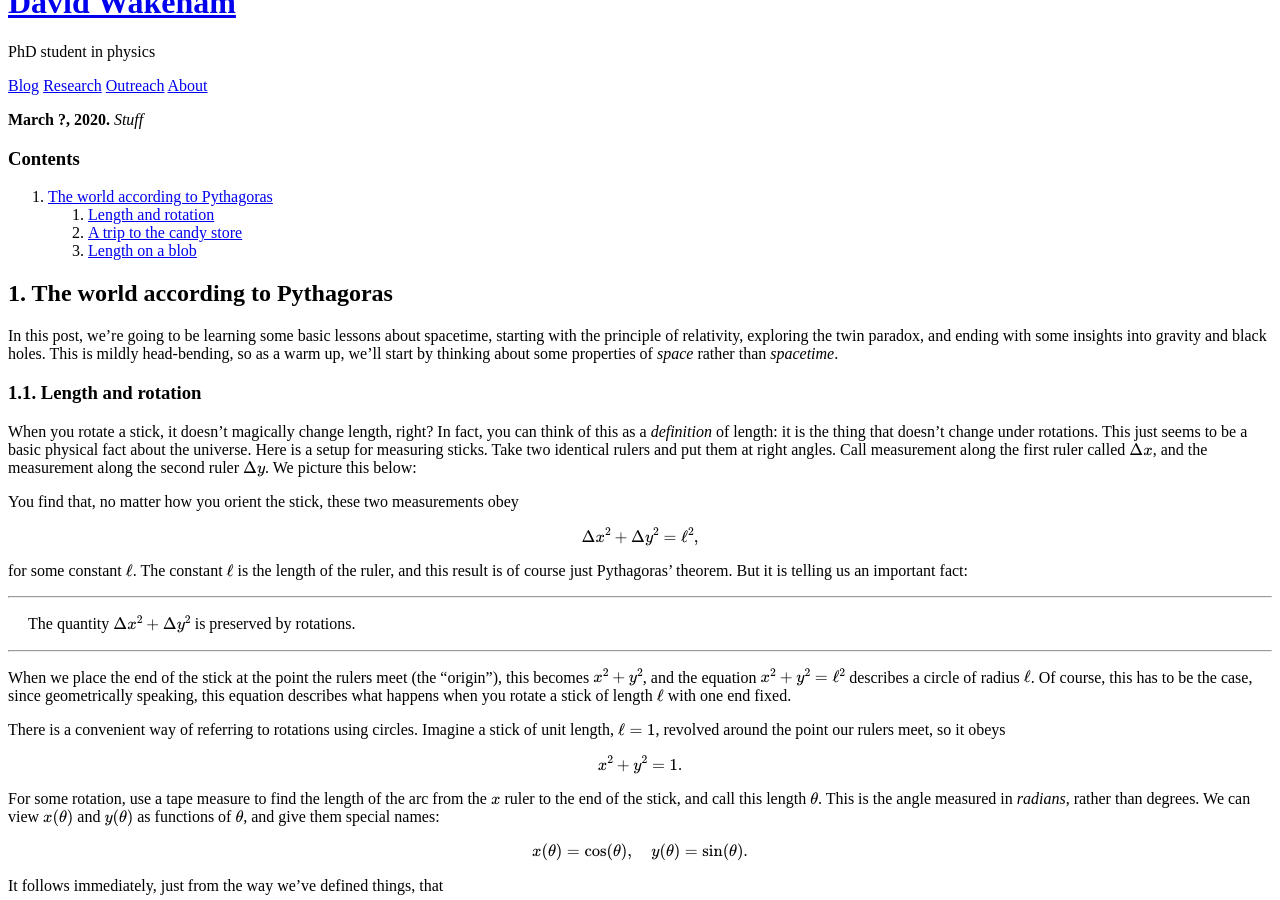
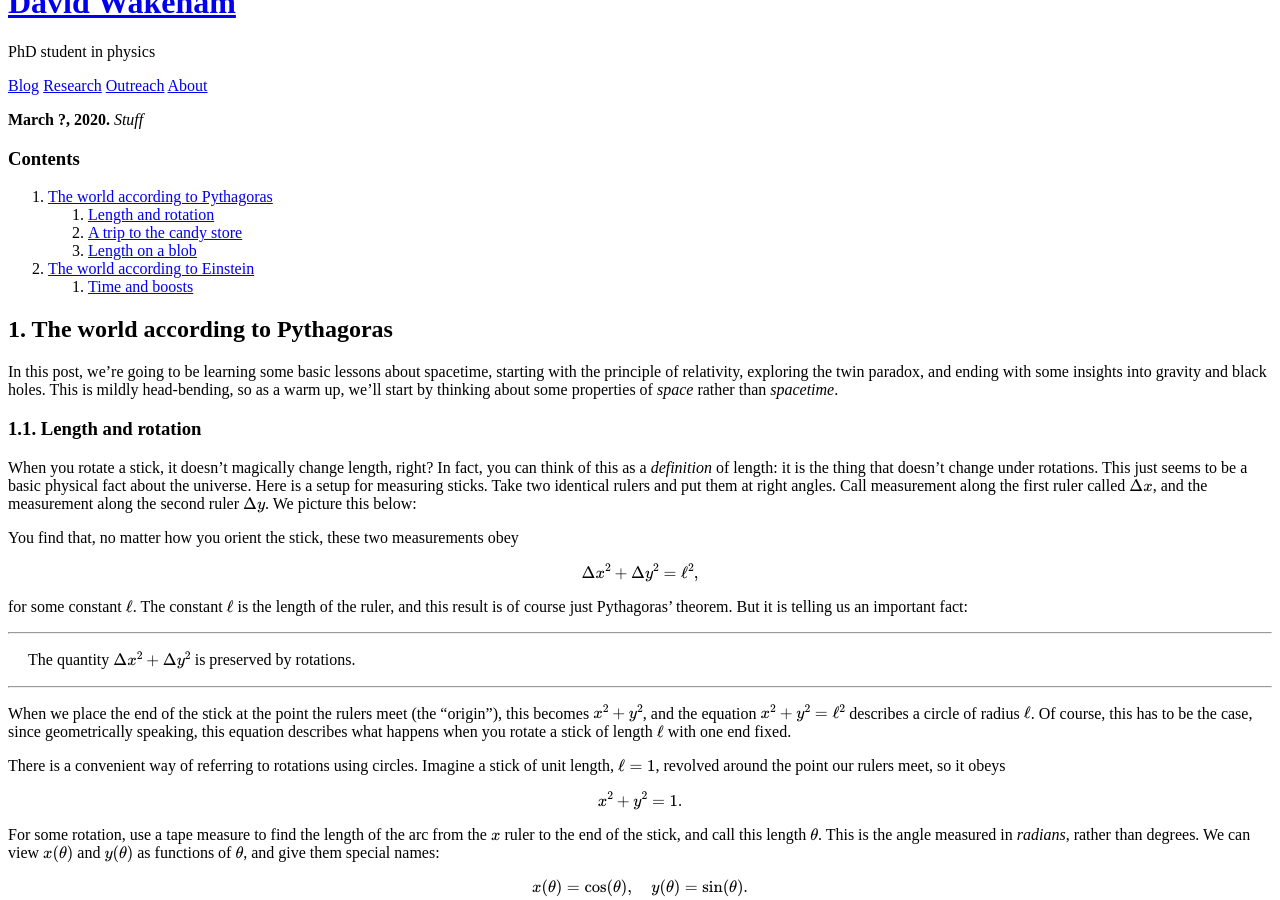
Before and after one commit to hapax/hapax.github.io, a Jekyll site: the page built from assets/maximal.md, in a window 1280 px wide and 900 px high, scrolled down 393 px. Built offline with Jekyll 4.4.1, drawn with Linux system fonts in a browser that asks for light colours; our own code applies the rules of GitHub Pages for plain Markdown files; formulas are drawn with MathJax 3; a script that is not in the unit is left out; some of the changed text lies outside the part shown.

Commit message:
Update maximal.md

```diff
--- a/assets/maximal.md
+++ b/assets/maximal.md
@@ -15,6 +15,8 @@
    1. <a href="#sec-1-1">Length and rotation</a>
    2. <a href="#sec-1-2">A trip to the candy store</a>
    3. <a href="#sec-1-3">Length on a blob</a>
+2. <a href="#sec-2">The world according to Einstein</a>
+   1. <a href="#sec-2-1">Time and boosts</a>
 
 ## 1. The world according to Pythagoras  <a id="sec-1" name="sec-1"></a>
 
@@ -326,6 +328,10 @@
 We just sum up the lengths of the small line segments that make up the path.
 So, we now have a notion of Pythagorean length in a blob!
 
+## 2. The world according to Einstein <a id="sec-2" name="sec-2"></a>
+
+### 2.1. Time and boosts <a id="sec-2-1" name="sec-2-1"></a>
+
 ## Xtra
 
 ### Parable
```
